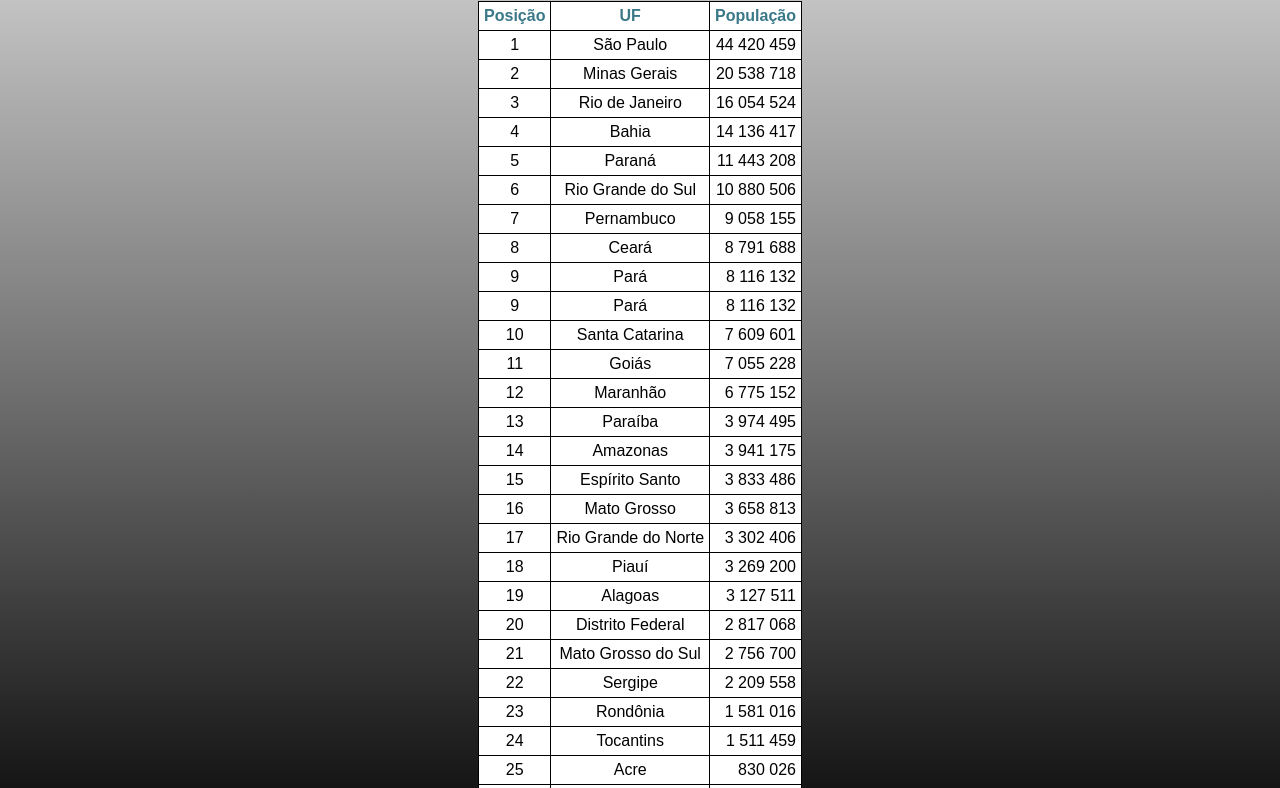
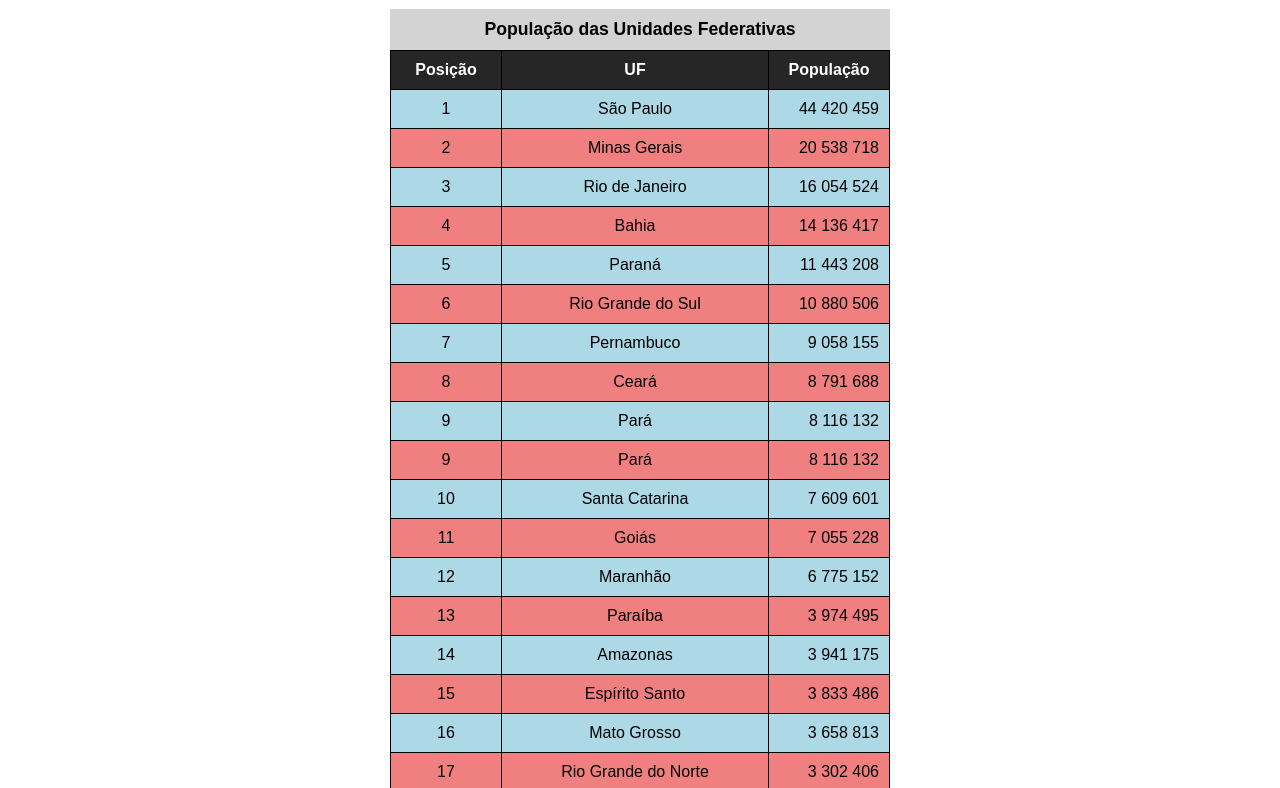
Before and after one commit to Diogo010101/html_css, a plain HTML site: page _modulo03/exercicios/ex23/02tabela02.html in a window 1280 px wide. Shown: the part 79-867 px from the top of the page. Drawn offline with Linux system fonts and the light colour scheme.

Commit message:
exercícios com tabelas

```diff
--- a/_modulo03/exercicios/ex23/02tabela02.html
+++ b/_modulo03/exercicios/ex23/02tabela02.html
@@ -11,12 +11,15 @@
 
         <main>
             <h1>Tabelas Grandes</h1>
+
+
                 <table>
+                    <caption>População das Unidades Federativas</caption>
                     <thead>
                         <tr>
-                        <th>Posição</th>
-                        <th>UF</th>
-                        <th>População</th>
+                            <th scope="col" id="posicao">Posição</th>
+                            <th scope="col">UF</th>
+                            <th scope="col" id="populacao">População</th>
                         </tr>
                     </thead>
                     <tbody>
@@ -165,12 +168,12 @@
                     </tbody>
                     <tfoot>
                         <tr>
-                        <th></th>
-                        <th>Total de Habitantes</th>
+                            <th scope="row">Total de Habitantes</th>
                             <th class="num"><strong>0000</strong></th>
                         </tr>
                     </tfoot>
                 </table>
+
         </main>
 
 
--- a/_modulo03/exercicios/ex23/css/02tabela02.css
+++ b/_modulo03/exercicios/ex23/css/02tabela02.css
@@ -1,41 +1,77 @@
 body{
-    background-image: linear-gradient(180deg, lightgray, rgb(109, 109, 109), rgb(0, 0, 0)  );
+    background-color: white;
 }
 
 main{
-    width: 900px;
+    display: flex;
+    justify-content: center;
+    align-content: center;
+    align-items: center;
+    flex-direction: column;
+    width: 1000px;
     min-width: 350px;
     margin: auto;
     text-align: center;
 }
 
 main h1{
-    color: white;
-    text-shadow: 1px 2px 1px black;
+
+    color: gray;
     font-variant: small-caps;
 }
 
+
+
 table{
+    position: relative;
     font-family: Arial, Helvetica, sans-serif;
-    display: inline;
     width: 500px;
+    max-width: 800px;
     border-collapse: collapse;
 
+}
+
+thead > tr > th{
+    position: sticky;
+    top: -1px;
+    background-color: rgb(39, 38, 38);
 }
 
 
 
 td, th{
-    background-color: white;
     border: 1px solid black;
     text-align: center;
-    padding: 5px;
+    padding: 10px;
 }
 
-thead, tfoot{
-    background-color: lightslategray    ;
-    color: rgb(58, 120, 136);
+caption{
+    font-size: 1.1em;
+    font-weight: bold;
+    padding: 10px;
+    background-color: lightgrey;
+}
 
+thead, tfoot, th{
+    color: white;
+    background-color: rgb(39, 38, 38);
+
+}
+
+tbody > tr:nth-child(odd){
+    background-color: lightblue;
+}
+
+tbody>tr:nth-child(even) {
+    background-color: lightcoral
+}
+
+#posicao{
+    width: 90px;
+}
+
+#populacao{
+    width: 100px;
 }
 
 
```
Lines whose indentation alone changed are shown as unchanged.
